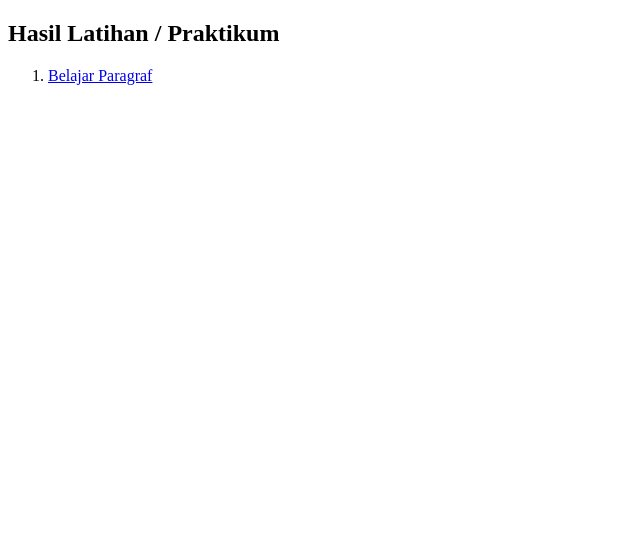
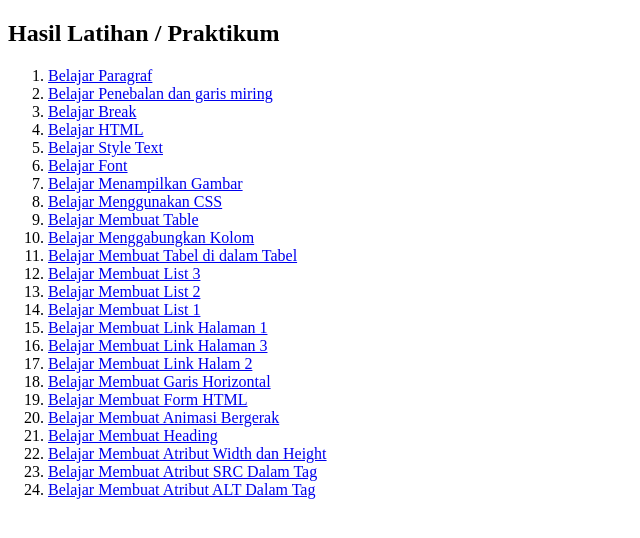
Before and after one commit to Sammuelt/sammuelt.github.io, a plain HTML site: page Index.html in a window 1280 px wide. Shown: the whole page, without its empty margins (0-640 px from the left). Drawn offline with Linux system fonts and the light colour scheme.

Commit message:
Tugas Latihan 2

```diff
--- a/Index.html
+++ b/Index.html
@@ -10,6 +10,29 @@
     <h2>Hasil Latihan / Praktikum</h2>
     <ol>
         <li><a href="Tag Paragraf.html">Belajar Paragraf</a></li>
+        <li><a href="Tag Untuk Penebalan Dan Garis Miring.html">Belajar Penebalan dan garis miring</a></li>
+        <li><a href="Tag Break.html">Belajar Break</a></li>
+        <li><a href="Paragraf HTML.html">Belajar HTML</a></li>
+        <li><a href="Mengatur Style Text Pada Halaman HTML.html">Belajar Style Text</a></li>
+        <li><a href="Mengatur Font Pada Halaman HTML.html">Belajar Font</a></li>
+        <li><a href="Menampilkan Gambar Pada Halaman HTML.html">Belajar Menampilkan Gambar</a></li>
+        <li><a href="Memulai Menggunakan CSS.html">Belajar Menggunakan CSS</a></li>
+        <li><a href="Membuat Table Pada Halaman HTML 1.html">Belajar Membuat Table</a></li>
+        <li><a href="Membuat Table Pada Halaman HTML 1 (Menggabungkan Kolom dan Baris Pada Tabel).html">Belajar Menggabungkan Kolom</a></li>
+        <li><a href="Membuat Table Pada Halaman HTML 1 (Membuat Tabel di dalam tabel).html">Belajar Membuat Tabel di dalam Tabel</a></li>
+        <li><a href="Membuat List Pada Halaman HTML 3.html">Belajar Membuat List 3</a></li>
+        <li><a href="Membuat List Pada Halaman HTML 2.html">Belajar Membuat List 2</a></li>
+        <li><a href="Membuat List Pada Halaman HTML 1.html">Belajar Membuat List 1</a></li>
+        <li><a href="Membuat Link Menghubungkan Halaman HTML.html">Belajar Membuat Link Halaman 1</a></li>
+        <li><a href="Membuat Link Menghubungkan Halaman HTML 3 .html">Belajar Membuat Link Halaman 3</a></li>
+        <li><a href="Membuat Link Menghubungkan Halaman HTML 2 .html">Belajar Membuat Link Halam 2</a></li>
+        <li><a href="Membuat Garis (Horizontal Rule) Halaman HTML.html">Belajar Membuat Garis Horizontal</a></li>
+        <li><a href="Membuat Form Pada Halaman HTML.html">Belajar Membuat Form HTML</a></li>
+        <li><a href="Membuat Animasi Teks Bergerak.html">Belajar Membuat Animasi Bergerak</a></li>
+        <li><a href="Heading HTML.html">Belajar Membuat Heading</a></li>
+        <li><a href="Atribut Width dan Height Dalam Tag.html">Belajar Membuat Atribut Width dan Height</a></li>
+        <li><a href="Atribut SRC Dalam Tag.html">Belajar Membuat Atribut SRC Dalam Tag</a></li>
+        <li><a href="Atribut ALT Dalam Tag.html">Belajar Membuat Atribut ALT Dalam Tag </a></li>
     </ol>
 </body>
 </html>
```
